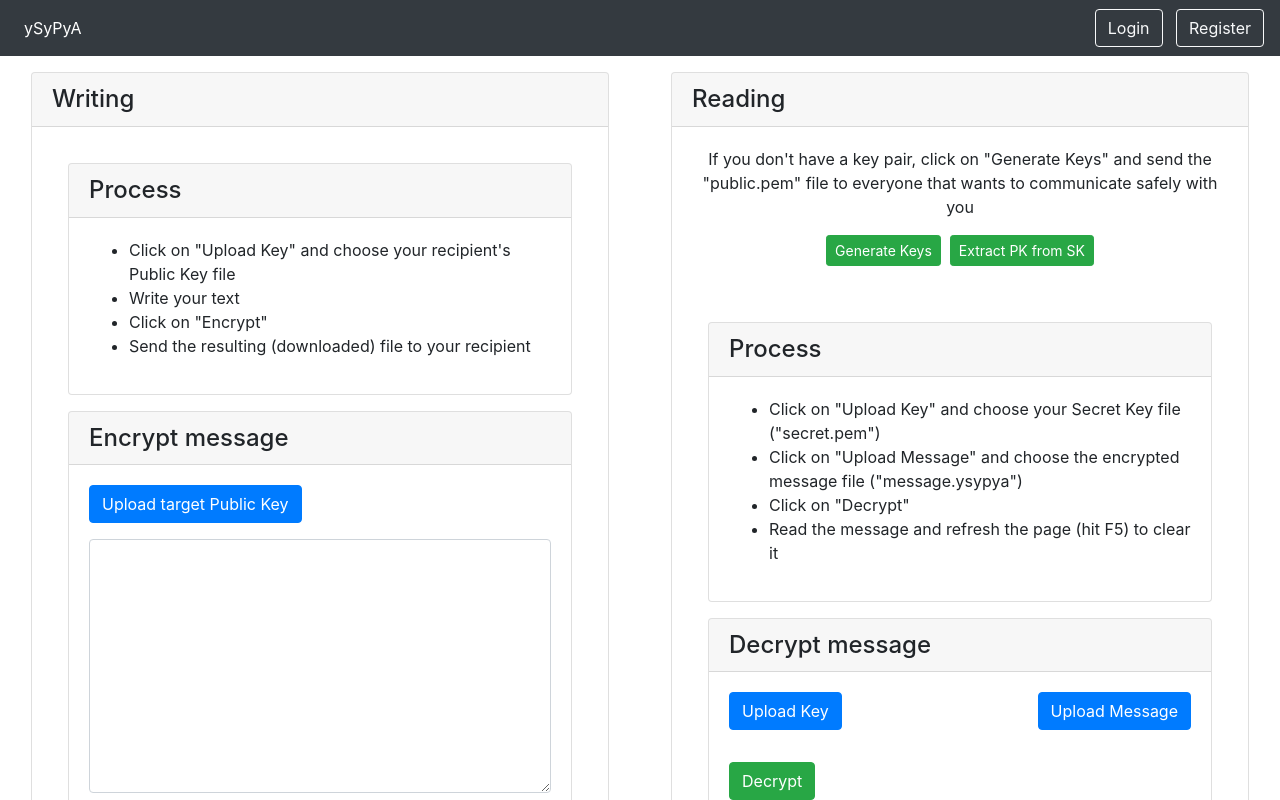
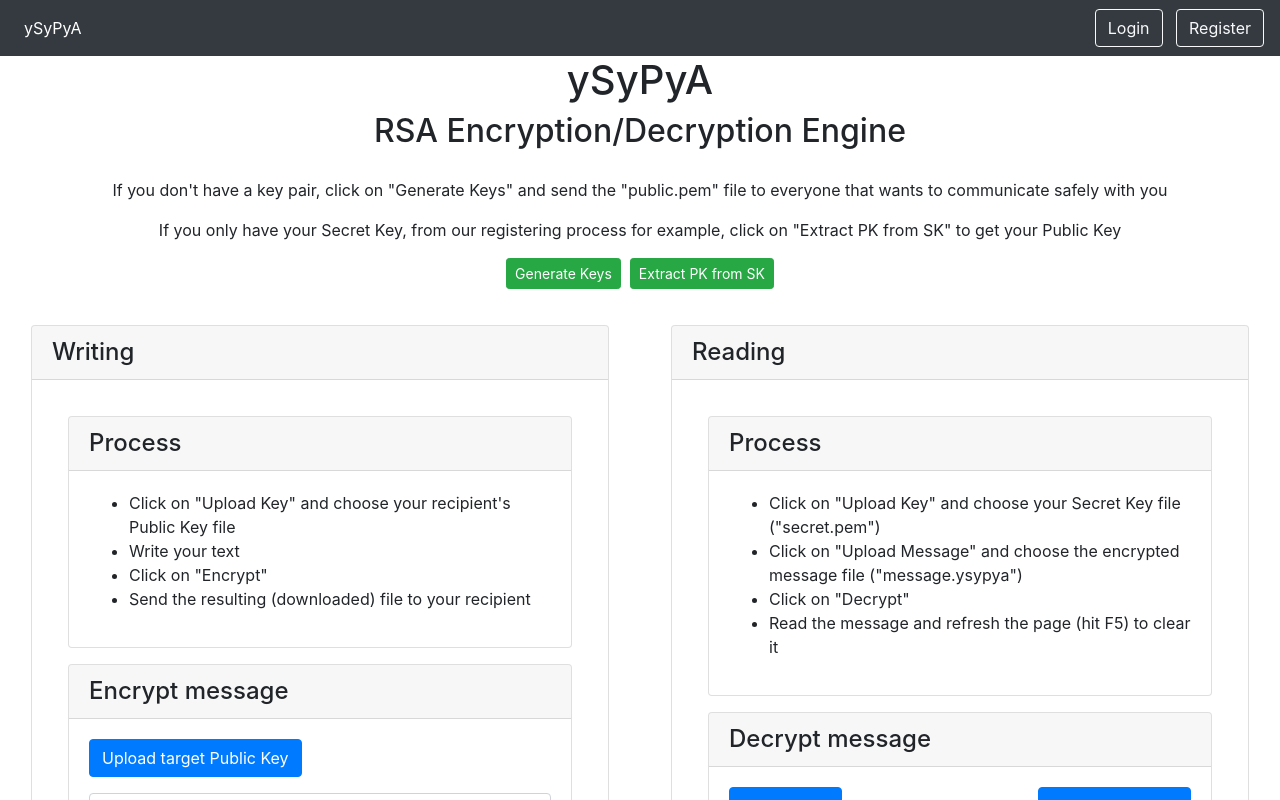
Before and after one commit to ClearEyesFullHearts/msm, a Vue app in the folder public/: page / in a window 1280 px wide. Shown: the top 800 px of the page. Built offline with nearby package versions, Linux system fonts and the light colour scheme; no server answers.

Commit message:
better home page

```diff
--- a/public/src/views/Engine.vue
+++ b/public/src/views/Engine.vue
@@ -132,6 +132,40 @@ async function onChallengeFilePicked(evt) {
 
 <template>
   <div class="container-fluid">
+    <h1 class="text-center">ySyPyA</h1>
+    <h2 class="text-center">RSA Encryption/Decryption Engine</h2>
+    <div class="card-body text-center">
+      <p>
+        If you don't have a key pair, click on "Generate Keys"
+        and send the "public.pem" file to everyone that wants to
+        communicate safely with you
+      </p>
+      <p>
+        If you only have your Secret Key, from our registering process for example,
+        click on "Extract PK from SK"
+        to get your Public Key
+      </p>
+      <button
+        class="btn btn-sm btn-success"
+        @click="onGenerateKey()"
+      >
+        Generate Keys
+      </button>&nbsp;
+      <button
+        class="btn btn-sm btn-success"
+        @click="onExtractKey()"
+      >
+        Extract PK from SK
+      </button>
+
+      <input
+        ref="extractKeyInput"
+        hidden
+        type="file"
+        style="opacity: none;"
+        @change="onExtractFilePicked"
+      >
+    </div>
     <div class="row">
       <div class="col">
         <div class="card m-3">
@@ -225,33 +259,6 @@ async function onChallengeFilePicked(evt) {
           <h4 class="card-header">
             Reading
           </h4>
-          <div class="card-body text-center">
-            <p>
-              If you don't have a key pair, click on "Generate Keys"
-              and send the "public.pem" file to everyone that wants to
-              communicate safely with you
-            </p>
-            <button
-              class="btn btn-sm btn-success"
-              @click="onGenerateKey()"
-            >
-              Generate Keys
-            </button>&nbsp;
-            <button
-              class="btn btn-sm btn-success"
-              @click="onExtractKey()"
-            >
-              Extract PK from SK
-            </button>
-
-            <input
-              ref="extractKeyInput"
-              hidden
-              type="file"
-              style="opacity: none;"
-              @change="onExtractFilePicked"
-            >
-          </div>
           <div class="card-body">
             <div class="card m-3">
               <h4 class="card-header">
--- a/public/src/views/Home.vue
+++ b/public/src/views/Home.vue
@@ -26,7 +26,7 @@ const { user } = storeToRefs(authStore);
       </p>
       <p>
         As you can see we respect too much the work of
-        professional graphic designer to try and do it ourself. Sorry for the eyesore!
+        professional graphic designers to try and do it ourself. Sorry for the eyesore!
       </p>
       <hr>
       <h2>Mission statement</h2>
@@ -84,6 +84,16 @@ const { user } = storeToRefs(authStore);
       <br>
       <h1>FAQ</h1>
       <hr>
+      <h4>Why do you insist that my security is my responsibility?</h4>
+      <p>
+        RSA encryption is <i>as far as we know</i> unbreakable, and we keep no informations
+        that could link you to your account or the accounts you're messaging with.
+      </p>
+      <p>
+        It means that if someone wants to know who you're talking to
+        and what you say, it is far easier to have physical surveillance or hack
+        into your devices. To prevent that is your responsability. :)
+      </p>
       <h4>What is the MemoryBox?</h4>
       <p>
         We understand that the "burnt after reading" character of the messages can be annoying
@@ -140,9 +150,16 @@ const { user } = storeToRefs(authStore);
         An attacker with network surveillance capability could link your IP address
         to your @ on login, maybe?
       </p>
+      <p>
+        An attacker that get access to <i>our</i> secret could send message under
+        a false account identity. (We're working on that one)
+      </p>
       <h4>What next?</h4>
       <p>
         <ul>
+          <li>
+            Signing of the actions.
+          </li>
           <li>
             Enable donations through coinbase.
           </li>
```
